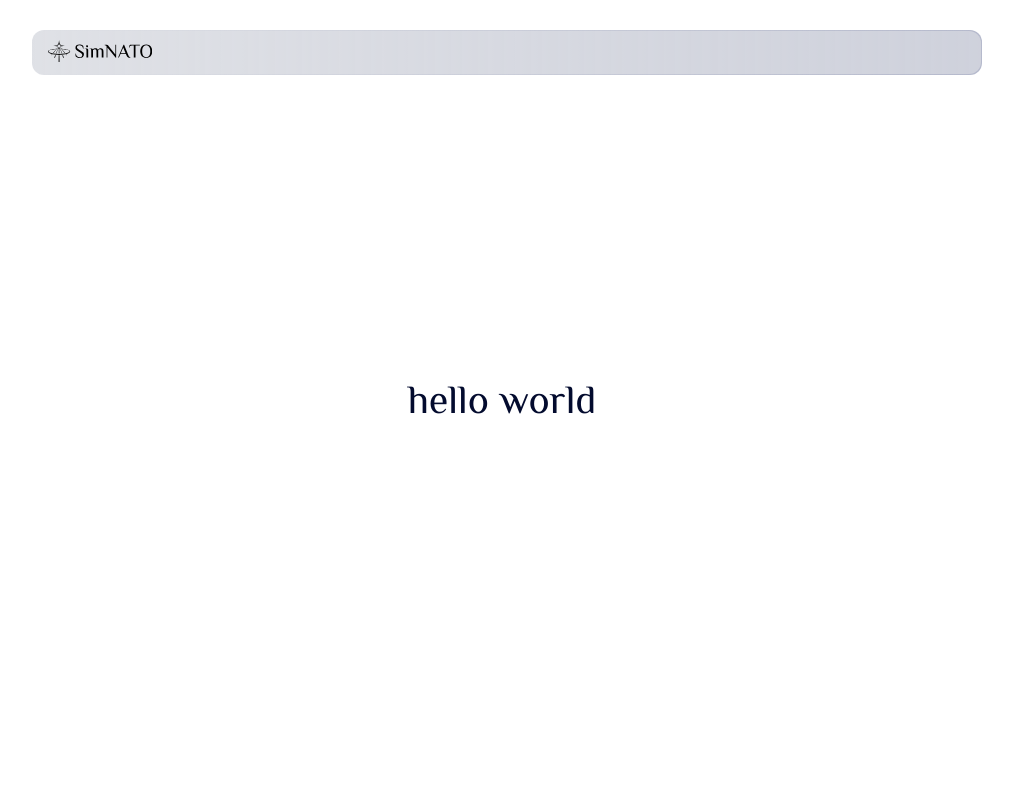
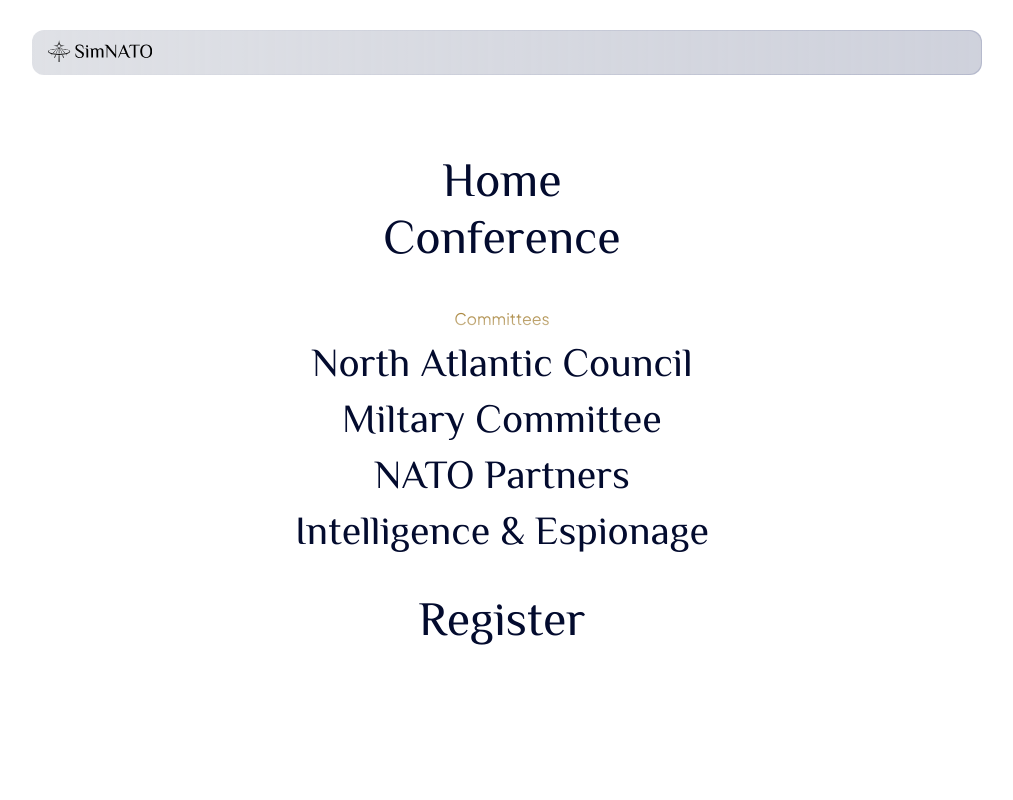
Before and after one commit to oklex/simnato-site, a Next.js app: page / in a window 1280 px wide. Both pictures are taken after a click on the button 645 px from the left and 52 px from the top of the page. Shown: the top 800 px of the page, without its empty margins (138-1151 px from the left). Built offline with nearby package versions, Linux system fonts and the light colour scheme; some icons are missing.

Commit message:
added navigation fullscreen modal

```diff
--- a/src/components/Navigation.tsx
+++ b/src/components/Navigation.tsx
@@ -1,41 +1,48 @@
-import React, { ReactElement, useContext, useEffect, useState } from 'react';
-import ReactDOM from 'react-dom';
-import styled, { css } from 'styled-components';
-import { rgba } from 'polished';
-import Link from 'next/link';
+import React, { ReactElement, useContext, useEffect, useState } from "react";
+import ReactDOM from "react-dom";
+import styled, { css } from "styled-components";
+import { rgba } from "polished";
+import Link from "next/link";
 
-import { NavThemeContext } from '@context/navTheme';
-import TextLogo from '@assets/textLogo';
-import { Div, Header, Icon, NarrowContainer, Text } from '@ui-library';
-import useScreenSize from '@stores/useScreenSize';
+import { NavThemeContext } from "@context/navTheme";
+import TextLogo from "@assets/textLogo";
+import { Div, Header, Icon, NarrowContainer, Spacer, Text } from "@ui-library";
+import useScreenSize from "@stores/useScreenSize";
 
-import { PALETTE } from '../theme';
-import FullScreenModal from './FullScreenModal';
+import { PALETTE } from "../theme";
+import FullScreenModal from "./FullScreenModal";
 const RADIUS = 12;
 
 export const Navigation = ({ sticky }: { sticky?: boolean }): ReactElement => {
   const { theme } = useContext(NavThemeContext);
-	const { isMobile } = useScreenSize()
+  const { isMobile } = useScreenSize();
   const [openNav, setOpenNav] = useState(false);
-	const onLightBackground = theme === 'light' || openNav;
+  const onLightBackground = theme === "light" || openNav;
 
   const toggleModal = () => setOpenNav((prev) => !prev);
 
   const showNav = () => (
     <>
-			<NavigationWrapper sticky={!!sticky} isMobile={isMobile} id="registration-nav">
-				<StyledNav shouldBeTransparent={onLightBackground} onClick={toggleModal}>
+      <NavigationWrapper
+        sticky={!!sticky}
+        isMobile={isMobile}
+        id="registration-nav"
+      >
+        <StyledNav
+          shouldBeTransparent={onLightBackground}
+          onClick={toggleModal}
+        >
           <NavContent>
-						<Link href="/" onClick={e => e.stopPropagation()}>
+            <Link href="/" onClick={(e) => e.stopPropagation()}>
               <TextLogo
                 height="1.4rem"
-								color={onLightBackground ? 'black' : 'white'}
+                color={onLightBackground ? "black" : "white"}
               />
             </Link>
-						<BigNavSpace flex justifyContent='end'>
+            <BigNavSpace flex justifyContent="end">
               <Icon
-								icon={openNav ? 'x' : 'menu'}
-								mode={onLightBackground ? 'dark' : 'light'}
+                icon={openNav ? "x" : "menu"}
+                mode={onLightBackground ? "dark" : "light"}
               />
             </BigNavSpace>
             {/* <Link href="/registration">
@@ -52,10 +59,39 @@ export const Navigation = ({ sticky }: { sticky?: boolean }): ReactElement => {
         </StyledNav>
       </NavigationWrapper>
       <FullScreenModal isOpen={openNav} onClose={toggleModal}>
-				<Div flex flexDirection='col' justifyContent='center' height='100%'>
-					<NarrowContainer >
-						<Div flex justifyContent='center'>
-							<Header level={2} mode='dark'>hello world</Header>
+        <Div flex flexDirection="col" justifyContent="center" height="100%">
+          <NarrowContainer>
+            <Div flex justifyContent="start">
+              <NavigationModalContent isMobile={isMobile}>
+                <Header level={1} mode="dark">
+                  Home
+                </Header>
+                <Header level={1} mode="dark">
+                  Conference
+                </Header>
+                <Spacer height="calc(3vh + 12px)" />
+                <Div flex flexDirection="col" gap="8px" padding="4px 0px 0px">
+                  <Text mode="gold" align={isMobile ? "left" : "center"}>
+                    Committees
+                  </Text>
+                  <Header level={isMobile ? 3: 2} mode="dark">
+                    North Atlantic Council
+                  </Header>
+                  <Header level={isMobile ? 3: 2} mode="dark">
+                    Miltary Committee
+                  </Header>
+                  <Header level={isMobile ? 3: 2} mode="dark">
+                    NATO Partners
+                  </Header>
+                  <Header level={isMobile ? 3: 2} mode="dark">
+                    Intelligence & Espionage
+                  </Header>
+                </Div>
+                <Spacer height="calc(3vh + 12px)" />
+                <Header level={1} mode="dark">
+                  Register
+                </Header>
+              </NavigationModalContent>
             </Div>
           </NarrowContainer>
         </Div>
@@ -72,12 +108,44 @@ const NavContent = styled.div`
   justify-content: space-between;
 `;
 
-const NavigationWrapper = styled.div<{ sticky: boolean, isMobile: boolean }>`
-	width: ${({ isMobile }) => isMobile ? '100%': 'calc(100% - 10px)'};
+const NavigationModalContent = styled.div<{ isMobile: boolean }>`
+  display: flex;
+  width: 100%;
+  flex-direction: column;
+  justify-content: center;
+
+  ${({ isMobile }) =>
+    isMobile
+      ? css`
+          h1,
+          h2,
+          h3,
+          h4,
+          h5,
+          h6,
+          p {
+            text-align: start !important;
+          }
+        `
+      : css`
+          h1,
+          h2,
+          h3,
+          h4,
+          h5,
+          h6,
+          p {
+            text-align: center !important;
+          }
+        `}
+`;
+
+const NavigationWrapper = styled.div<{ sticky: boolean; isMobile: boolean }>`
+  width: ${({ isMobile }) => (isMobile ? "100%" : "calc(100% - 10px)")};
   display: flex;
   justify-content: center;
 
-	position: ${({ sticky }) => (sticky ? 'sticky' : 'fixed')};
+  position: ${({ sticky }) => (sticky ? "sticky" : "fixed")};
   z-index: 999;
   left: 0;
   top: 30px;
@@ -111,7 +179,7 @@ const StyledNav = styled.button<{ shouldBeTransparent: boolean }>`
   overflow: hidden;
 
   &::before {
-		content: '';
+    content: "";
     position: absolute;
     left: 1px;
     right: 1px;
@@ -119,7 +187,7 @@ const StyledNav = styled.button<{ shouldBeTransparent: boolean }>`
     bottom: 1px;
     border-radius: ${RADIUS}px;
     background-color: ${({ shouldBeTransparent: lightBackground }) =>
-			lightBackground === true ? PALETTE.silver.main : '#313979'};
+      lightBackground === true ? PALETTE.silver.main : "#313979"};
     z-index: -1;
     transition: 200ms;
     ${({ shouldBeTransparent }) =>
@@ -142,4 +210,4 @@ const StyledNav = styled.button<{ shouldBeTransparent: boolean }>`
 const BigNavSpace = styled(Div)`
   flex-grow: 1;
   cursor: pointer;
-`
+`;
```
Lines whose indentation alone changed are shown as unchanged.
